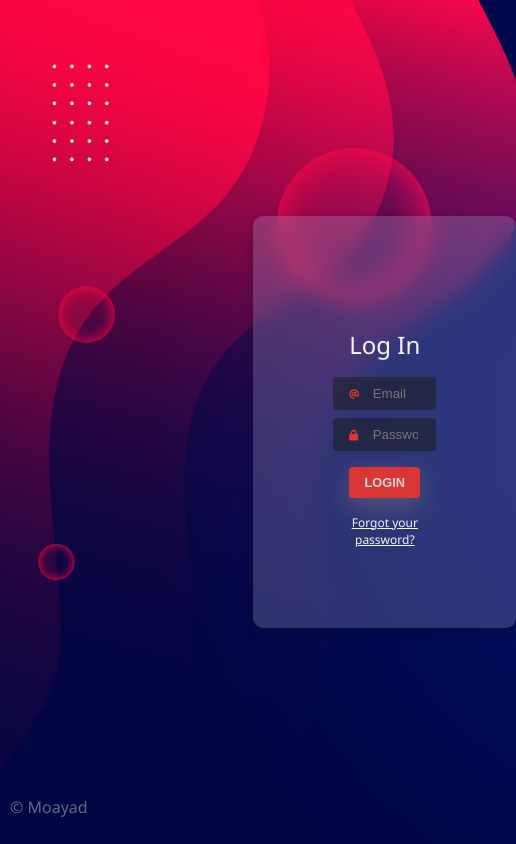
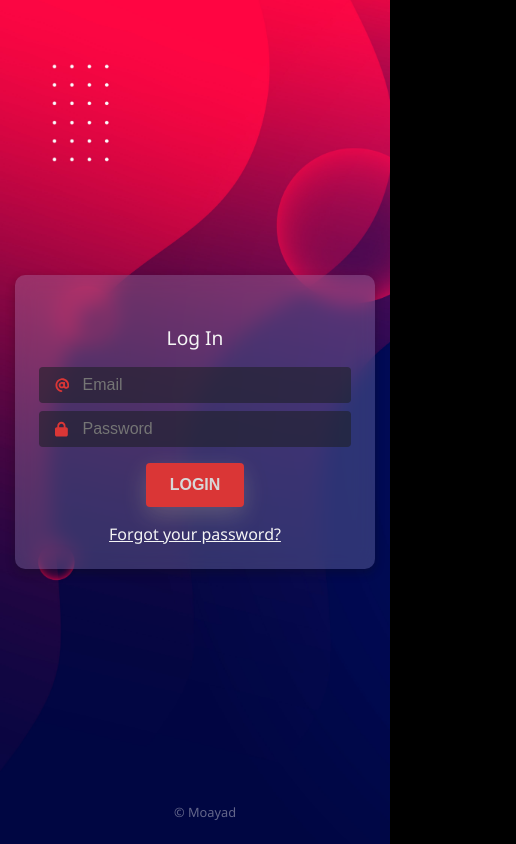
Before and after one commit to MoayadAlshehry/Activity-1, a plain HTML site: page index.html in a window 390 px wide. Shown: the whole page, 516 px wide, since content can reach past the window. Drawn offline with Linux system fonts and the light colour scheme.

Commit message:
Update style.css

```diff
--- a/style.css
+++ b/style.css
@@ -1,30 +1,30 @@
 body {
     display: flex;
-    font-family:'Segoe UI', Tahoma, Geneva, Verdana, sans-serif;
+    font-family: 'Segoe UI', Tahoma, Geneva, Verdana, sans-serif;
     background-color: black;
     margin: 0;
     padding: 0;
     background-image: url(abstract-navy-red-background-design-sr17012401.jpg);
     background-size: cover;
     background-repeat: no-repeat;
-    justify-content: left; /* توسيط أفقي */
-    align-items: center; /* توسيط عمودي */
-    height: 100vh; /* يجعل الصفحة تأخذ كل ارتفاع الشاشة */
+    justify-content: center; /* Center the card */
+    align-items: center;
+    height: 100vh;
+    text-align: center;
 }
 
-
-
 .card {
-    width: 190px;
-    padding: 5rem 5rem;
+    width: 100%;
+    max-width: 400px; /* Make the card width responsive */
+    padding: 2rem 2rem; /* Reduce padding on smaller screens */
     border-radius: 10px;
-    text-align: center;
-    background: #b2b5df41;
+    background: rgba(178, 181, 223, 0.25);
     backdrop-filter: blur(10px);
-    box-shadow: 0 4px 10px #0f10144e;
-    margin-left: 30vh;
+    box-shadow: 0 4px 10px rgba(15, 16, 20, 0.31);
+    margin-left: auto;
+    margin-right: auto;
+    /* Ensure the card is centered in all screen sizes */
 }
-
 
 .field {
     margin-top: .5rem;
@@ -51,7 +51,6 @@ body {
     color: #d3d3d3;
 }
 
-
 .title {
     margin-bottom: 1rem;
     font-size: 1.5em;
@@ -59,7 +58,7 @@ body {
     color: #f5f5f5;
 }
 
-   /*Buttons*/
+/* Buttons */
 .btn {
     margin: 1rem;
     border: none;
@@ -81,7 +80,7 @@ body {
     transition: color .3s ease-out;
 }
 
-   /*Hover & focus*/
+/* Hover & focus */
 .field input:focus::placeholder {
     opacity: 0;
     transition: opacity .3s;
@@ -105,3 +104,32 @@ body {
     color: rgba(246, 246, 246, 0.405);
     padding: 10px;
 }
+
+/* Responsive Design */
+@media (max-width: 600px) {
+    .card {
+        padding: 1.5rem;
+        width: 80%;
+    }
+
+    .title {
+        font-size: 1.2em; /* Adjust title size for small screens */
+    }
+
+    .input-field {
+        font-size: 1em; /* Larger input text for easier typing */
+    }
+
+    .btn {
+        font-size: 1em;
+        padding: 0.8em 1.5em;
+    }
+
+    .btn-link {
+        font-size: 1em;
+    }
+
+    p {
+        font-size: 0.8em; /* Adjust footer text for mobile */
+    }
+}
```
Lines whose indentation alone changed are shown as unchanged.
